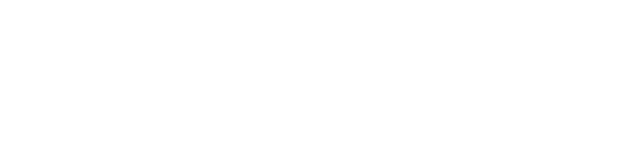
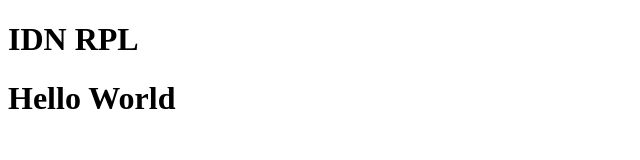
Before and after one commit to mughits06/Todo-List, a plain HTML site: page index.html in a window 1280 px wide. Shown: the whole page, without its empty margins (0-640 px from the left). Drawn offline with Linux system fonts and the light colour scheme.

Commit message:
second add

```diff
--- a/index.html
+++ b/index.html
@@ -7,6 +7,7 @@
     <title>Document</title>
 </head>
 <body>
-
+    <h1>IDN RPL</h1>
+    <h1>Hello World</h1>
 </body>
 </html>
```
